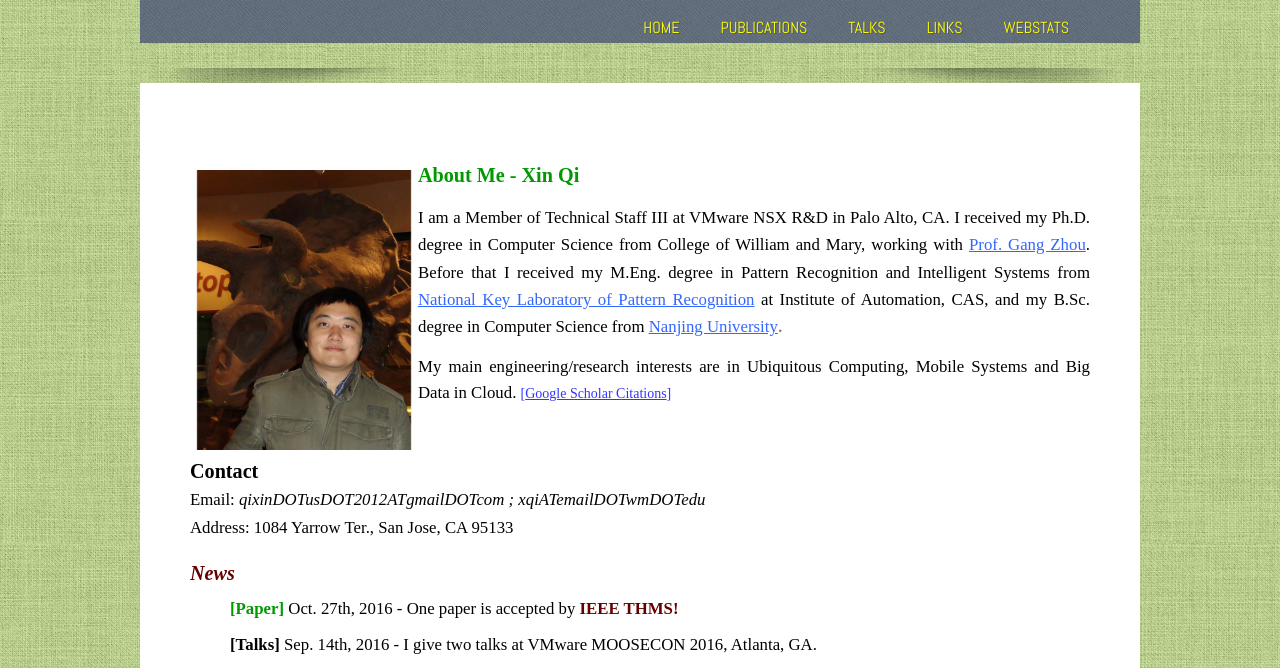
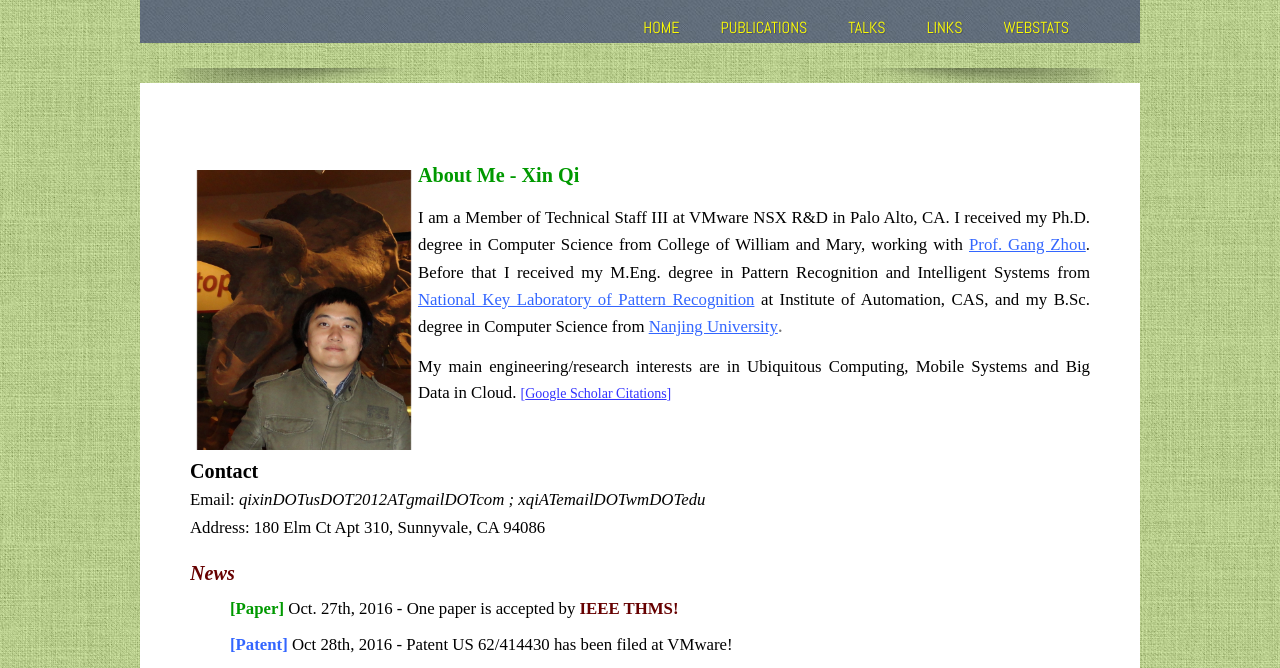
Before and after one commit to xqi-wm/xqi-wm.github.io, a plain HTML site: page index.html in a window 1280 px wide. Shown: the part 107-775 px from the top of the page. Drawn offline with Linux system fonts and the light colour scheme.

Commit message:
update patent and address

```diff
--- a/index.html
+++ b/index.html
@@ -1,6 +1,5 @@
 <!DOCTYPE html PUBLIC "-//W3C//DTD XHTML 1.0 Strict//EN" "http://www.w3.org/TR/xhtml1/DTD/xhtml1-strict.dtd">
-<html xmlns="http://www.w3.org/1999/xhtml"><head>
-<!--
+<html xmlns="http://www.w3.org/1999/xhtml"><head><!--
 Design by Free CSS Templates
 http://www.freecsstemplates.org
 Released for free under a Creative Commons Attribution 2.5 License
@@ -8,6 +7,8 @@ Name : Emerald Description: A two-column, fixed-width design with dark color sch
 Version : 1.0
 Released : 20120902
 -->
+
+
 
 
 
@@ -120,18 +121,25 @@ University</span></a></small>.</span></span></big></big><span style="font-family
 </small>
 <big style="color: black;"><small><small><span style="font-family: Times New Roman,Times,serif;">Email: <span style="font-style: italic;">qixinDOTusDOT2012ATgmailDOTcom ; xqiATemailDOTwmDOTedu</span></span><br style="font-family: Times New Roman,Times,serif;" />
 </small></small>
-<span style="font-family: Times New Roman,Times,serif;"><small><small>Address: 1084 Yarrow Ter., San Jose, CA 95133</small></small><br />
+<span style="font-family: Times New Roman,Times,serif;"><small><small>Address: 180 Elm Ct Apt 310, Sunnyvale, CA 94086</small></small><br />
 </span></big>
 <br />
 </big></big><div class="post"><big style="font-family: Times New Roman,Times,serif;"><big><span style="color: rgb(102, 0, 0); font-weight: bold; font-style: italic;">News</span></big></big><big><span style="font-weight: bold;"><br />
 </span></big>
 <dl style="color: black; font-family: Times New Roman,Times,serif; text-align: left;"><small><small>
   </small></small></dl><small><small>
-</small></small><dl style="color: black; font-family: Times New Roman,Times,serif; text-align: left;"><small><small>
+</small></small>
+<dl style="color: black; font-family: Times New Roman,Times,serif; text-align: left;">
+<small><small>
 
 
   </small></small>  <dd><big style="color: rgb(0, 153, 0);"><span style="font-weight: bold;">[</span></big><big style="color: rgb(0, 153, 0);"><span style="font-weight: normal;"><span style="font-weight: bold;">Paper</span></span></big><big><span style="font-weight: bold;"><span style="color: rgb(0, 153, 0);">]</span> </span>Oct. 27th, 2016 - </big><big><span style="color: black; font-weight: normal;">One paper is
 accepted by</span><span style="font-weight: normal;">&nbsp;<span style="font-weight: bold;"><span style="color: rgb(102, 0, 0); font-weight: bold;">IEEE THMS!</span></span></span></big></dd>
+  <dd><br />
+<big style="font-weight: bold; font-family: Times New Roman,Times,serif;"><span style="color: rgb(51, 102, 255);" /></big></dd>
+  <dd><big style="font-weight: bold; font-family: Times New Roman,Times,serif;"><span style="color: rgb(51, 102, 255);">[Patent]</span> </big><big style="font-family: Times New Roman,Times,serif;">Oct</big><big style="color: black; font-family: Times New Roman,Times,serif;"> 28th,
+2016 - Patent US 62/414430 has been filed at VMware!</big><big style="color: black; font-family: Times New Roman,Times,serif;"></big></dd>
+
   <dt><br />
   </dt>
   <dd><big style="color: black;"><span style="font-weight: bold;">[</span></big><big style="color: black;"><span style="font-weight: normal;"><span style="font-weight: bold;">Talks</span></span></big><big><span style="font-weight: bold;"><span style="color: black;">]</span> </span>Sep. 14th, 2016 - I give </big><big><span style="color: black; font-weight: normal;">two talks at</span><span style="font-weight: normal;"> <span style="color: black;">VMware MOOSECON 2016, Atlanta, GA.<br />
@@ -251,7 +259,8 @@ accepted by</span><span style="font-weight: normal;"> </span><span style="color:
   <dd><big style="color: rgb(0, 153, 0);"><span style="font-weight: bold;">[</span></big><big style="color: rgb(0, 153, 0);"><span style="font-weight: normal;"><span style="font-weight: bold;">Paper</span></span></big><big><span style="font-weight: bold;"><span style="color: rgb(0, 153, 0);">]</span> </span>Feb. 11th, 2015 - </big><big><span style="color: black; font-weight: normal;">One paper is
 accepted by</span><span style="font-weight: normal;">&nbsp;<span style="font-weight: bold;"><span style="color: rgb(102, 0, 0); font-weight: bold;">IEEE TWC!</span></span></span></big></dd>
 
-</dl><small><small>
+</dl>
+<small><small>
 
 
 </small></small><dl style="color: black; font-family: Times New Roman,Times,serif; text-align: left;"><small><small>
```
